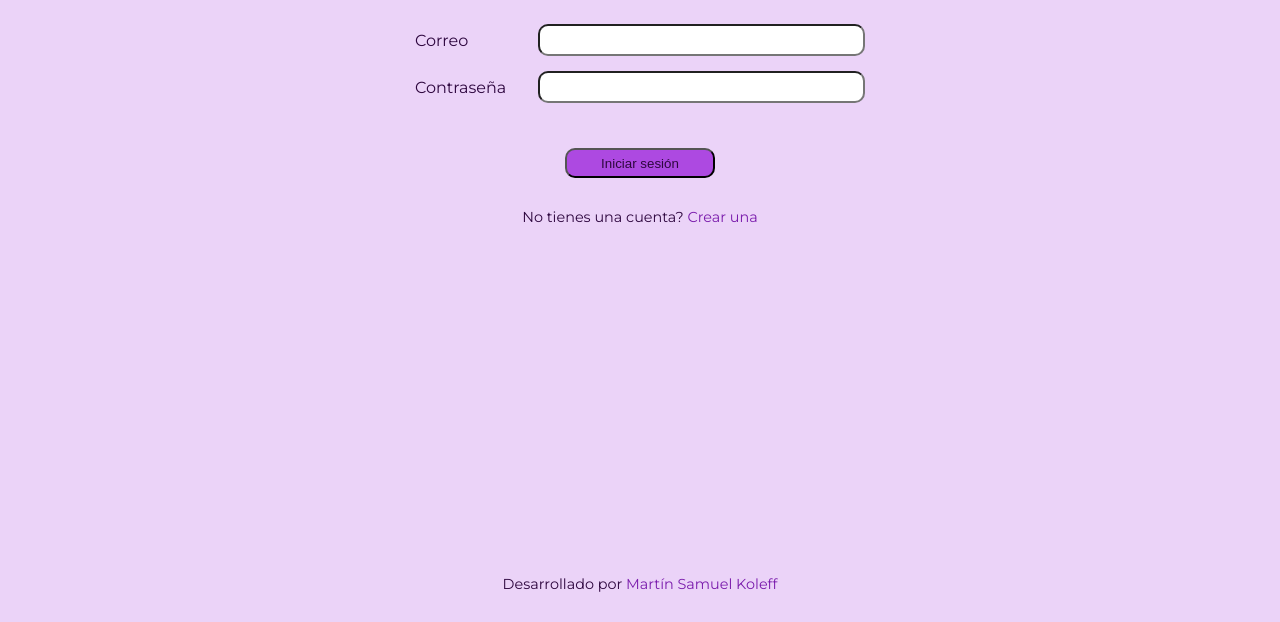
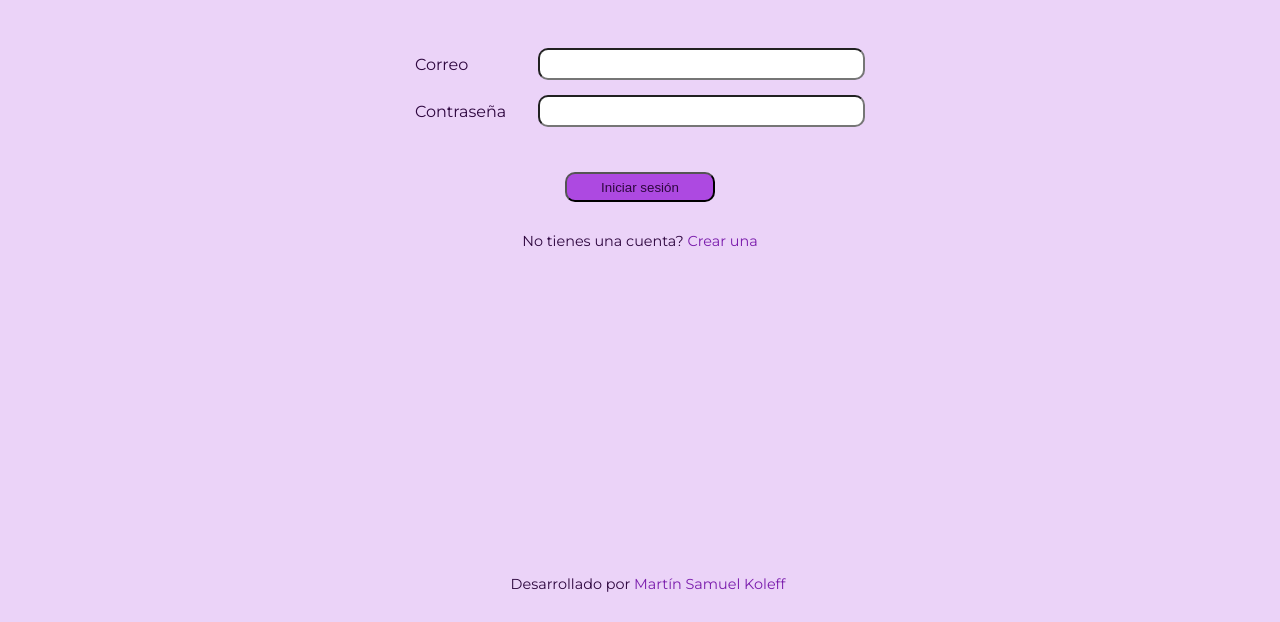
Before and after one commit to SamuelKoleff/warden-web, a plain HTML site: page login.html in a window 1280 px wide. Shown: the part 178-800 px from the top of the page. Drawn offline with Linux system fonts and the light colour scheme.

Commit message:
fix: redefinicion de reglas en header

```diff
--- a/css/index.css
+++ b/css/index.css
@@ -4,7 +4,6 @@
 body {
     font-family: "Montserrat", sans-serif;
     font-weight: 400;
-    width: 100%;
     margin: 1vh;
     font-style: normal;
     user-select: none;
--- a/css/layout/header.css
+++ b/css/layout/header.css
@@ -1,7 +1,6 @@
 header {
   position: relative;
   top: 0;
-  width: 100%;
   background-color: var(--lightColor);
   display: flex;
   flex-direction:column;
@@ -40,12 +39,14 @@ header {
   header {
     flex-direction: row;
     justify-content: space-between;
+    margin: 1vh 5vh;
 
     ul {
       margin: 1vh;
       display: flex;
       flex-direction: row;
       list-style-type: none;
+
 
       li{
         margin: 10px;
--- a/css/login.css
+++ b/css/login.css
@@ -4,18 +4,14 @@
 body {
     font-family: "Montserrat", sans-serif;
     font-weight: 400;
-    width: 100%;
-    margin: 0;
-    padding: 0 15px;
+    margin: 1vh;
     font-style: normal;
     user-select: none;
     color: var(--purpleDarkColor);
     background-color: var(--lightColor);
     display: flex;
-    align-items: center;
-    justify-content: center;
+    align-content: center;
     flex-direction: column;
-    box-sizing: border-box;
 }
 
 #contenedor-titulo{
@@ -34,6 +30,7 @@ body {
   width: 100%;
   max-width: 350px;
   height: auto;
+  margin: auto;
   margin-bottom: 20px;
 }
 
--- a/css/newaccount.css
+++ b/css/newaccount.css
@@ -4,18 +4,14 @@
 body {
   font-family: "Montserrat", sans-serif;
   font-weight: 400;
-  width: 100%;
-  margin: 0;
-  padding: 0 15px;
+  margin: 1vh;
   font-style: normal;
   user-select: none;
   color: var(--purpleDarkColor);
   background-color: var(--lightColor);
   display: flex;
-  align-items: center;
-  justify-content: center;
+  align-content: center;
   flex-direction: column;
-  box-sizing: border-box;
 }
 
 #contenedor-titulo{
@@ -35,6 +31,7 @@ body {
   max-width: 350px;
   height: auto;
   margin-bottom: 20px;
+  margin: auto;
 }
 
 #form {
```
Also changed, not shown: index.html (+1 -1 lines).
